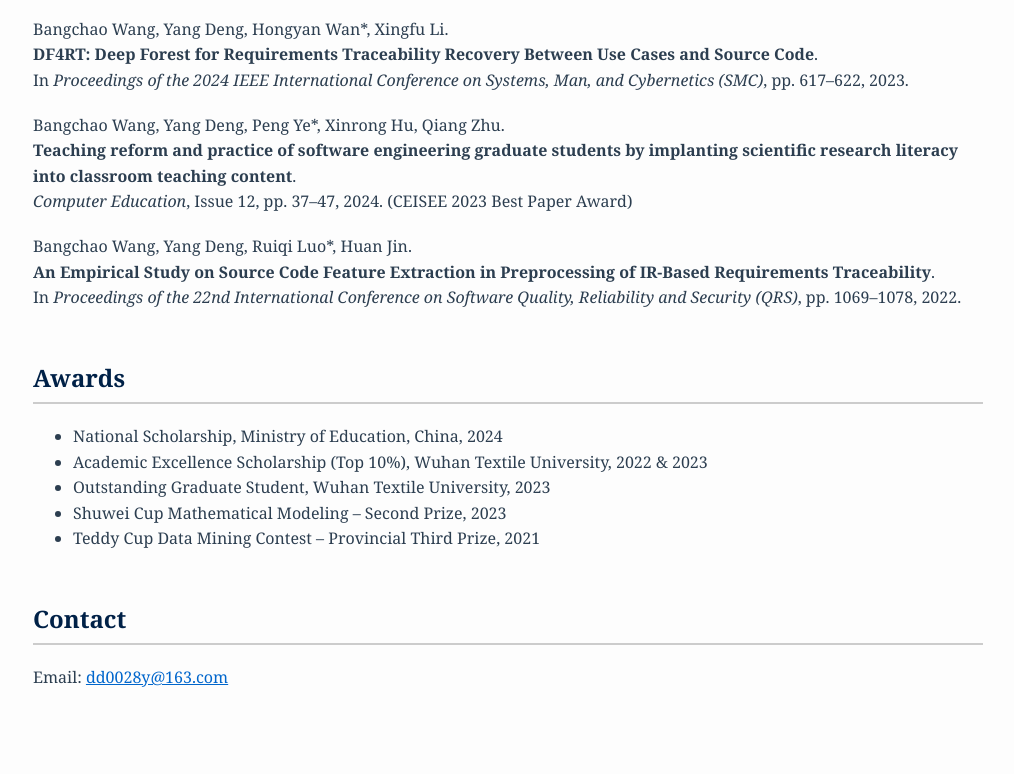
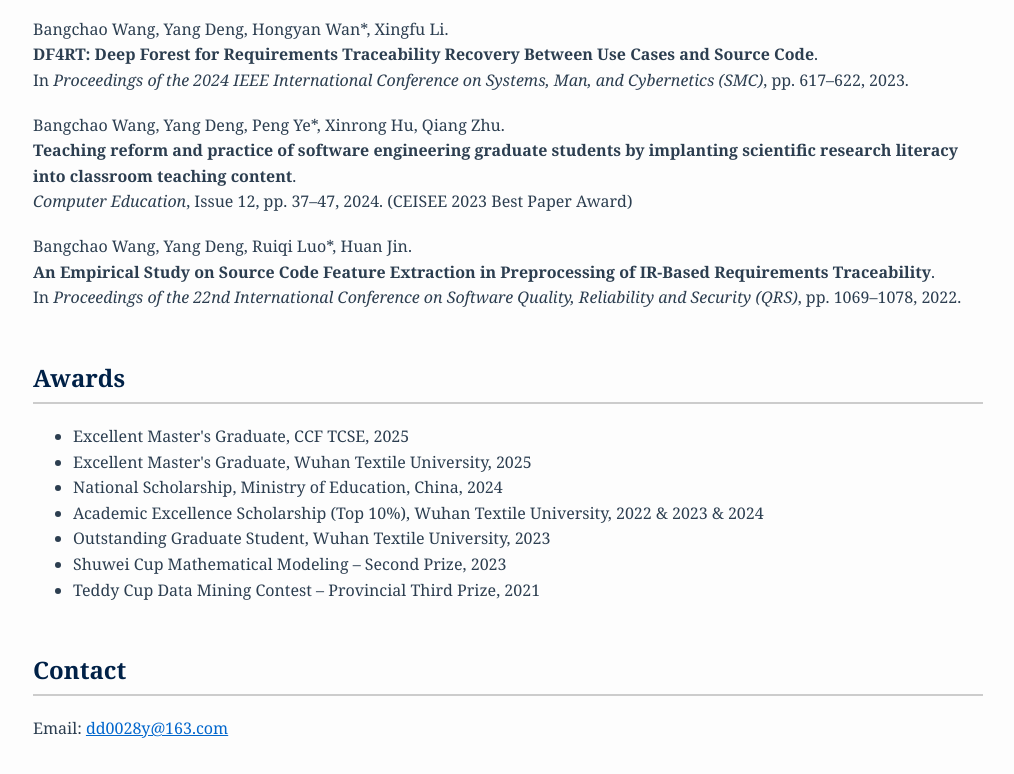
Before and after one commit to onedengyang/onedengyang.github.io, a plain HTML site: page HTML/HomePage.html in a window 1280 px wide. Shown: the part 1368-2142 px from the top of the page, without its empty margins (132-1146 px from the left). Before the commit the page ends 2091 px from the top, so only its background shows below. Drawn offline with Linux system fonts and the light colour scheme.

Commit message:
Site updated: 2025-06-28 22:51:32

```diff
--- a/HTML/HomePage.html
+++ b/HTML/HomePage.html
@@ -166,8 +166,10 @@
     <section id="awards">
       <h2>Awards</h2>
       <ul>
+        <li>Excellent Master's Graduate, CCF TCSE, 2025</li>
+        <li>Excellent Master's Graduate, Wuhan Textile University, 2025</li>
         <li>National Scholarship, Ministry of Education, China, 2024</li>
-        <li>Academic Excellence Scholarship (Top 10%), Wuhan Textile University, 2022 & 2023</li>
+        <li>Academic Excellence Scholarship (Top 10%), Wuhan Textile University, 2022 & 2023 & 2024</li>
         <li>Outstanding Graduate Student, Wuhan Textile University, 2023</li>
         <li>Shuwei Cup Mathematical Modeling – Second Prize, 2023</li>
         <li>Teddy Cup Data Mining Contest – Provincial Third Prize, 2021</li>
```
